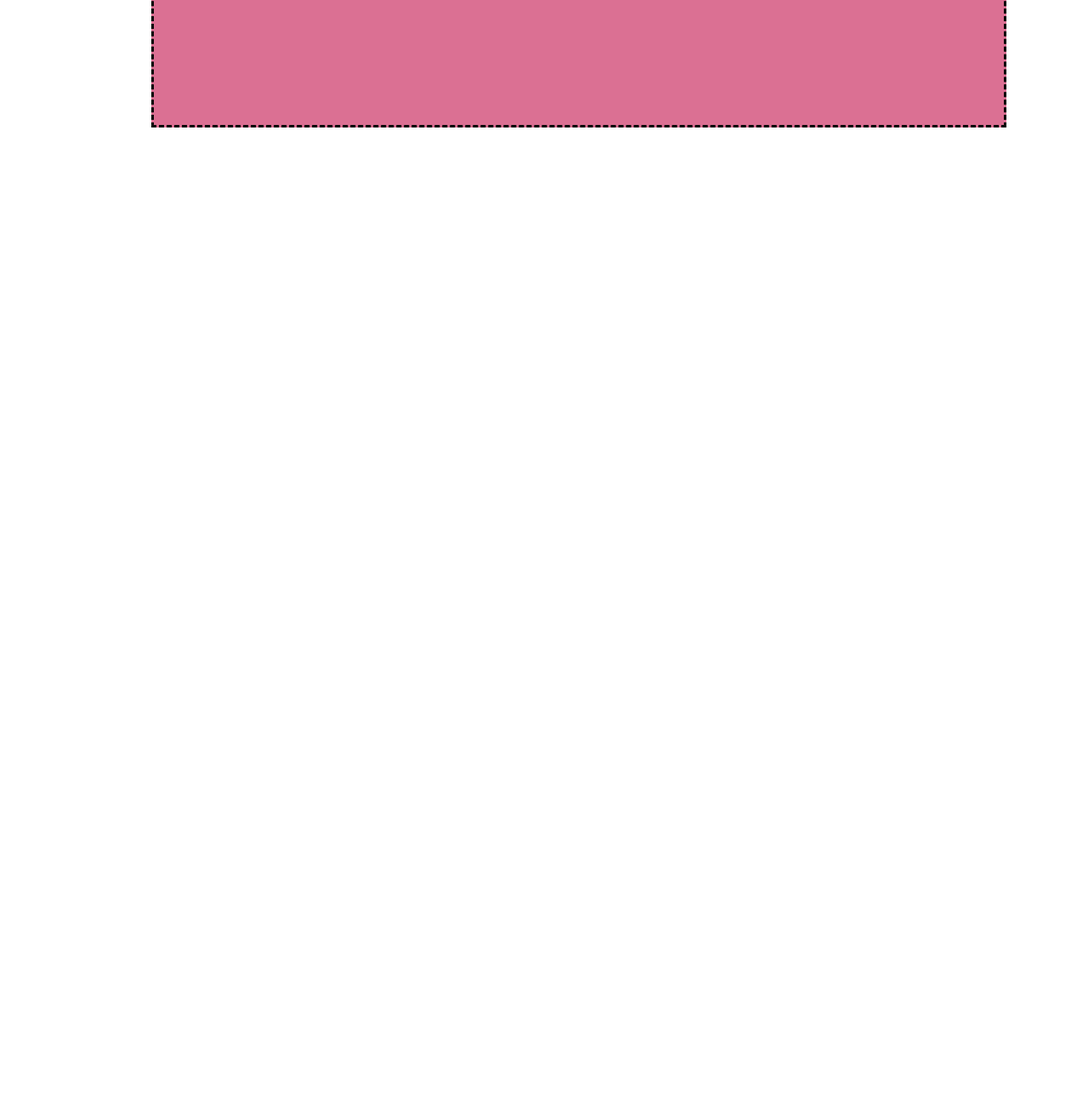
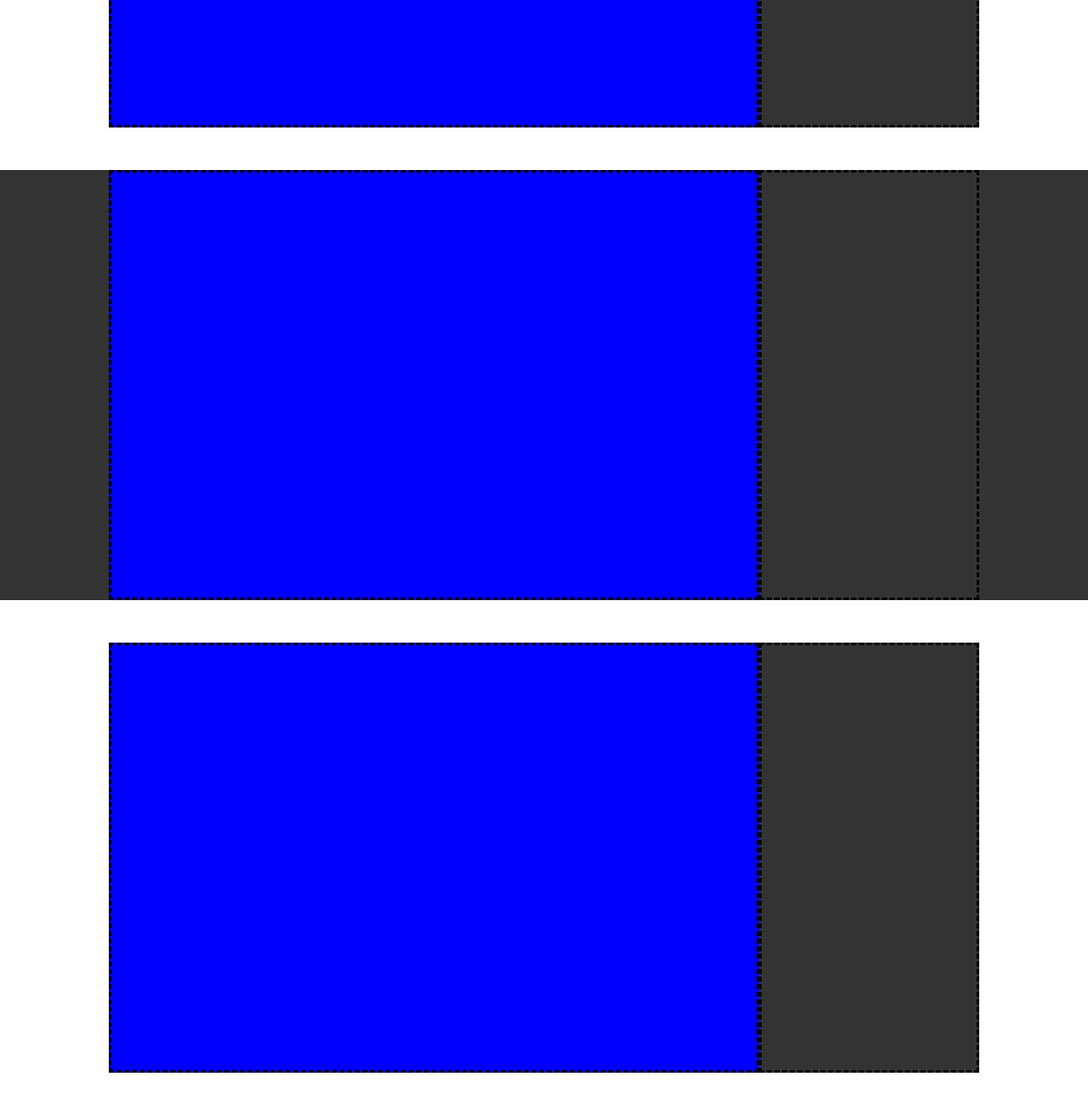
Before and after one commit to Chrissx77/htmlcss-struttura-discord, a plain HTML site: page index.html in a window 1280 px wide. Shown: the part 1112-2412 px from the top of the page at 85% size. Before the commit the page ends 1312 px from the top, so only its background shows below. Drawn offline with Linux system fonts and the light colour scheme.

Commit message:
Inizializzazione main-side

```diff
--- a/css/style.css
+++ b/css/style.css
@@ -62,6 +62,40 @@ body {
     margin: 50px 50px;
     width: 1000px;
     height: 500px;
+
+    /* DEBUG */
     background-color: palevioletred;
     border: 3px dashed black;
 }
+
+/* MAIN STYLE */
+.main-container .container {
+    display: flex;
+    margin: 50px auto;
+    justify-content: center;
+}
+
+.blue-box {
+    flex-basis: 75%;
+    width: 750px;
+    height: 500px;
+
+
+    /* DEBUG */
+    background-color: blue;
+    border: 3px dashed black;
+}
+
+.pink-box {
+    flex-basis: 25%;
+    width: 250px;
+    height: 500px;
+
+     /* DEBUG */
+     background-color:pink;
+     border: 3px dashed black;
+}
+
+.main-container div:nth-child(2){
+    background-color: rgb(51, 51, 51);
+}
--- a/index.html
+++ b/index.html
@@ -33,12 +33,26 @@
     </div>
 
     <div class="main-container">
-        <div class="side-container">
+        <div>
             <div class="container">
-                <div id="hero"></div>
+                <div class="blue-box"></div>
+                <div class="pink-box"></div>
             </div>
         </div>
 
+        <div>
+            <div class="container">
+                <div class="blue-box"></div>
+                <div class="pink-box"></div>
+            </div>
+        </div>
+
+        <div>
+            <div class="container">
+                <div class="blue-box"></div>
+                <div class="pink-box"></div>
+            </div>
+        </div>
     </div>
 
 
```
